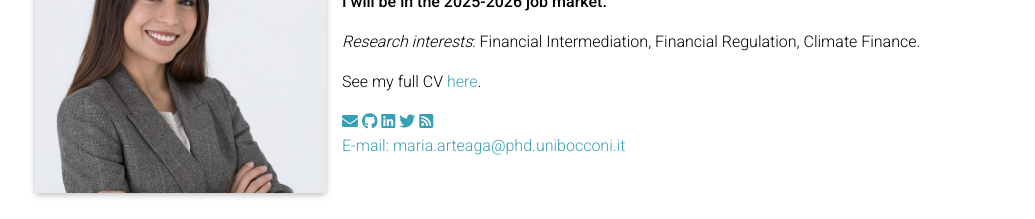
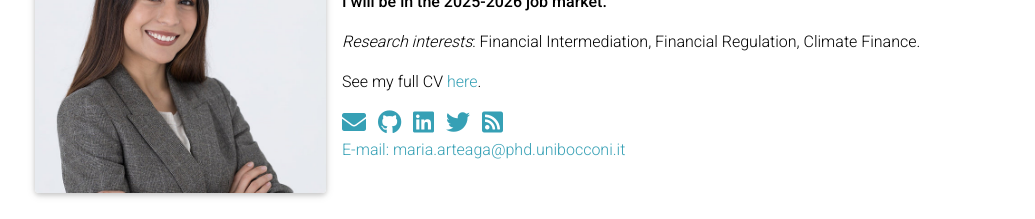
Before and after one commit to majoarteaga/majoarteaga.github.io, a Jekyll site: the page built from _pages/about.md, in a window 1280 px wide. Shown: the part 266-485 px from the top of the page, without its empty margins (120-1155 px from the left). Built offline with Jekyll 4.4.1, drawn with Linux system fonts in a browser that asks for light colours; full-size pictures stand in for the smaller copies a plugin makes; emoji names are drawn with the system emoji font; comment, search, counter and statistics services are not loaded; a style sheet for code colours, icons or effects is not loaded.

Commit message:
Update main.scss

```diff
--- a/assets/css/main.scss
+++ b/assets/css/main.scss
@@ -13,3 +13,22 @@ $max-content-width: {{ site.max_width }};
   "base",
   "distill"
 ;
+
+
+
+/* Medium-size social icons */
+.social-icons-medium a {
+  margin-right: 8px !important;
+  display: inline-block;
+  vertical-align: middle;
+}
+
+.social-icons-medium i,
+.social-icons-medium svg {
+  font-size: 24px !important;
+}
+
+.social-icons-medium img {
+  width: 26px !important;
+  height: 26px !important;
+}
```
